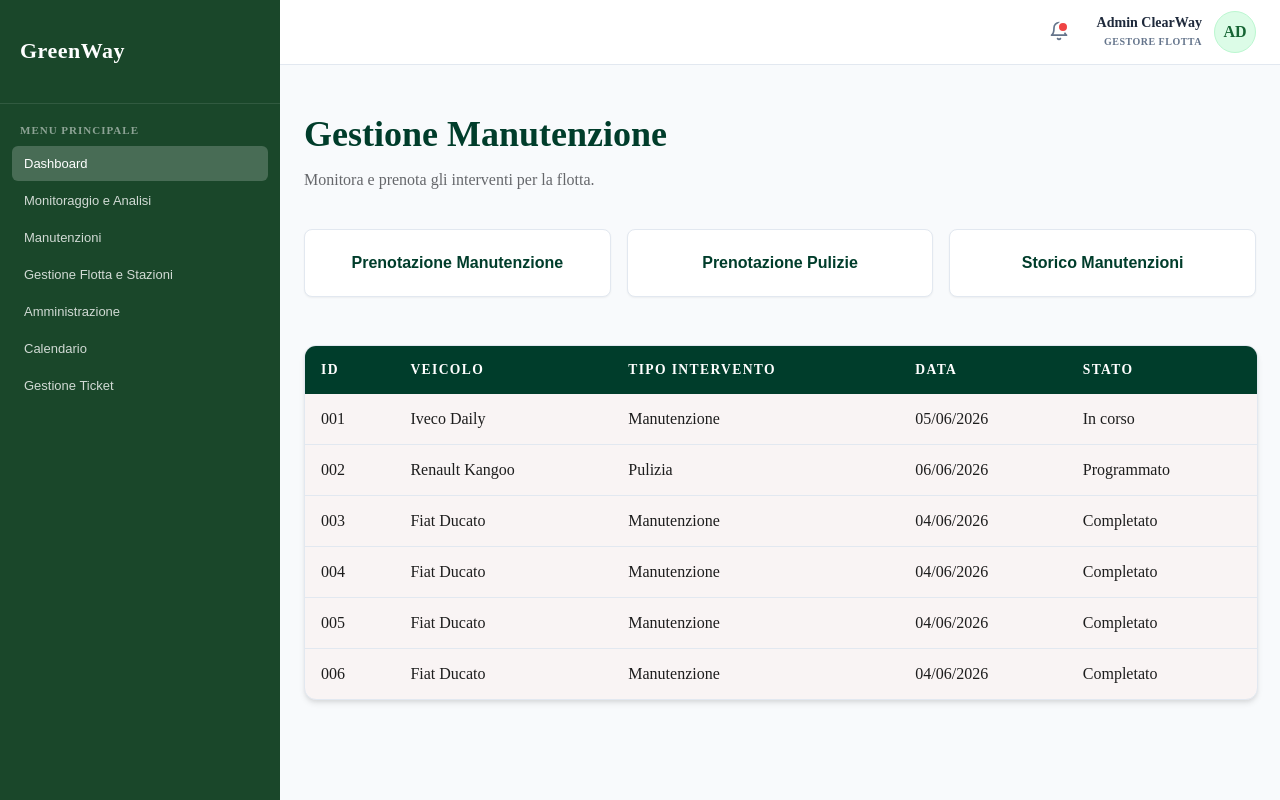
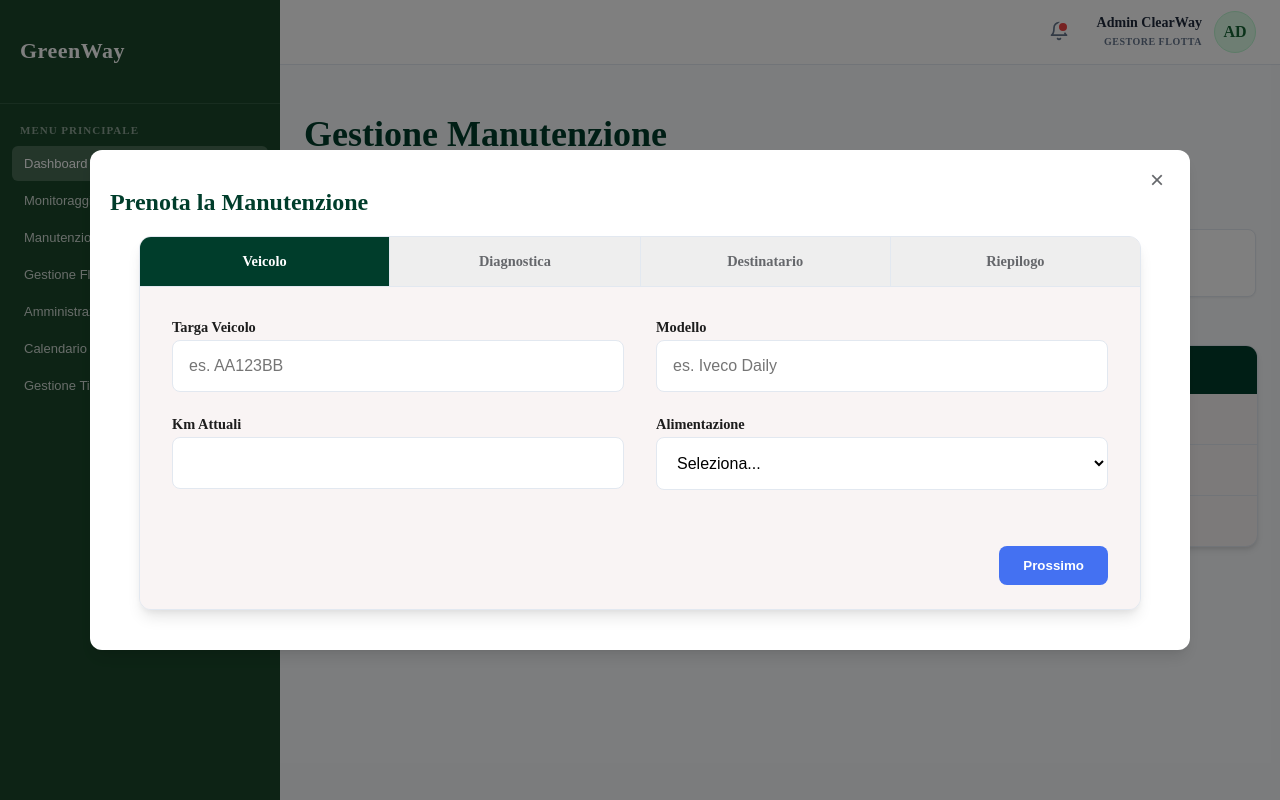
Before and after one commit to giovannizol/GreenWay, a React (Vite) app in the folder clearwaytech/: page / in a window 1280 px wide. Both pictures are taken after a click on the button "Prenotazione Manutenzione". Built offline with nearby package versions, Linux system fonts and the light colour scheme.

Commit message:
feat: creato componente Modal per gestione modali. Aggiunto alla pagina Manutenzione la modale per il form multi-step di prenotazione manutenzioni

```diff
--- /dev/null
+++ b/clearwaytech/src/components/Modal/Modal.css
@@ -0,0 +1,42 @@
+.modal-overlay {
+  position: fixed;
+  top: 0;
+  left: 0;
+  width: 100%;
+  height: 100%;
+
+  background-color: rgba(0, 0, 0, 0.5);
+  display: flex;
+  justify-content: center;
+  align-items: center;
+  z-index: 1000;
+}
+
+.modal-content {
+  background-color: white;
+  border-radius: var(--radius-lg);
+  width: 90%;
+  max-width: 1100px;
+  max-height: 90vh;
+
+  overflow-y: auto;
+  position: relative;
+  box-shadow: var(--shadow-lg);
+}
+
+.modal-close-btn {
+  position: absolute;
+  top: 15px;
+
+  right: 20px;
+  background: none;
+  border: none;
+  font-size: 24px;
+  cursor: pointer;
+  color: var(--color-text-secondary);
+  z-index: 9999;
+}
+
+.modal-close-btn:hover {
+  color: var(--color-text-main);
+}
--- /dev/null
+++ b/clearwaytech/src/components/Modal/Modal.jsx
@@ -0,0 +1,19 @@
+import React from 'react';
+import './Modal.css';
+
+const Modal = ({ isOpen, onClose, children }) => {
+  if (!isOpen) return null;
+
+  return (
+    <div className="modal-overlay" onClick={onClose}>
+      <div className="modal-content" onClick={(e) => e.stopPropagation()}>
+        <button className="modal-close-btn" onClick={onClose}>
+          &times;
+        </button>
+        {children}
+      </div>
+    </div>
+  );
+};
+
+export default Modal;
--- a/clearwaytech/src/pages/manutenzione/Manutenzione.jsx
+++ b/clearwaytech/src/pages/manutenzione/Manutenzione.jsx
@@ -1,8 +1,77 @@
-import React from "react";
+import React, { useState } from "react";
 import Table from "../../components/Table/Table";
+import Modal from "../../components/Modal/Modal";
+import MultiStepForm from "../../components/Form/MultiStepForm";
 import "./Manutenzione.css";
 
 const Manutenzione = () => {
+  const [isModalOpen, setIsModalOpen] = useState(false);
+
+  // dati fittizi form
+  const maintenanceSteps = [
+    {
+      title: "Veicolo",
+      fields: [
+        { name: "targa", label: "Targa Veicolo", placeholder: "es. AA123BB" },
+        { name: "modello", label: "Modello", placeholder: "es. Iveco Daily" },
+        { name: "km", label: "Km Attuali", type: "number" },
+        {
+          name: "alimentazione",
+          label: "Alimentazione",
+          type: "select",
+          options: [
+            { label: "Diesel", value: "diesel" },
+            { label: "Benzina", value: "benzina" },
+            { label: "Elettrico", value: "elettrico" },
+          ],
+        },
+      ],
+    },
+    {
+      title: "Diagnostica",
+      fields: [
+        {
+          name: "tipo",
+          label: "Tipo Intervento",
+          type: "select",
+          options: [
+            { label: "Tagliando", value: "tagliando" },
+            { label: "Riparazione", value: "riparazione" },
+            { label: "Cambio Gomme", value: "gomme" },
+          ],
+        },
+        {
+          name: "priorita",
+          label: "Priorità",
+          type: "select",
+          options: [
+            { label: "Bassa", value: "bassa" },
+            { label: "Media", value: "media" },
+            { label: "Alta", value: "alta" },
+          ],
+        },
+        {
+          name: "descrizione",
+          label: "Descrizione Problema",
+          type: "textarea",
+          fullWidth: true,
+        },
+      ],
+    },
+    {
+      title: "Destinatario",
+      fields: [
+        { name: "officina", label: "Officina", placeholder: "Nome Officina" },
+        { name: "data", label: "Data Preferita", type: "date" },
+        {
+          name: "tecnico",
+          label: "Tecnico Referente",
+          placeholder: "Nome Tecnico",
+        },
+      ],
+    },
+  ];
+
   // Campi fittizi per tabella
   const headers = [
     { key: "id", label: "ID" },
@@ -11,7 +80,6 @@ const Manutenzione = () => {
     { key: "data", label: "Data" },
     { key: "stato", label: "Stato" },
   ];
-
   // Dati fittizi della tabella
   const data = [
     {
@@ -35,28 +103,16 @@ const Manutenzione = () => {
       data: "04/06/2026",
       stato: "Completato",
     },
-    {
-      id: "004",
-      veicolo: "Fiat Ducato",
-      tipo: "Manutenzione",
-      data: "04/06/2026",
-      stato: "Completato",
-    },
-    {
-      id: "005",
-      veicolo: "Fiat Ducato",
-      tipo: "Manutenzione",
-      data: "04/06/2026",
-      stato: "Completato",
-    },
-    {
-      id: "006",
-      veicolo: "Fiat Ducato",
-      tipo: "Manutenzione",
-      data: "04/06/2026",
-      stato: "Completato",
-    },
   ];
+
+  const handleOpenModal = () => setIsModalOpen(true);
+  const handleCloseModal = () => setIsModalOpen(false);
+
+  const handleFormComplete = (formData) => {
+    console.log("Form Manutenzione Completato:", formData);
+    alert("Prenotazione Manutenzione Inviata!");
+    setIsModalOpen(false);
+  };
 
   return (
     <div className="manutenzione-page">
@@ -66,7 +122,9 @@ const Manutenzione = () => {
       </div>
 
       <div className="buttons-container">
-        <button className="btn-action">Prenotazione Manutenzione</button>
+        <button className="btn-action" onClick={handleOpenModal}>
+          Prenotazione Manutenzione
+        </button>
         <button className="btn-action">Prenotazione Pulizie</button>
         <button className="btn-action">Storico Manutenzioni</button>
       </div>
@@ -74,6 +132,18 @@ const Manutenzione = () => {
       <div className="table-section">
         <Table headers={headers} data={data} />
       </div>
+
+      <Modal isOpen={isModalOpen} onClose={handleCloseModal}>
+        <div style={{ padding: "20px" }}>
+          <h2 style={{ color: "var(--color-primary)", marginBottom: "20px" }}>
+            Prenota la Manutenzione
+          </h2>
+          <MultiStepForm
+            steps={maintenanceSteps}
+            onComplete={handleFormComplete}
+          />
+        </div>
+      </Modal>
     </div>
   );
 };
```
